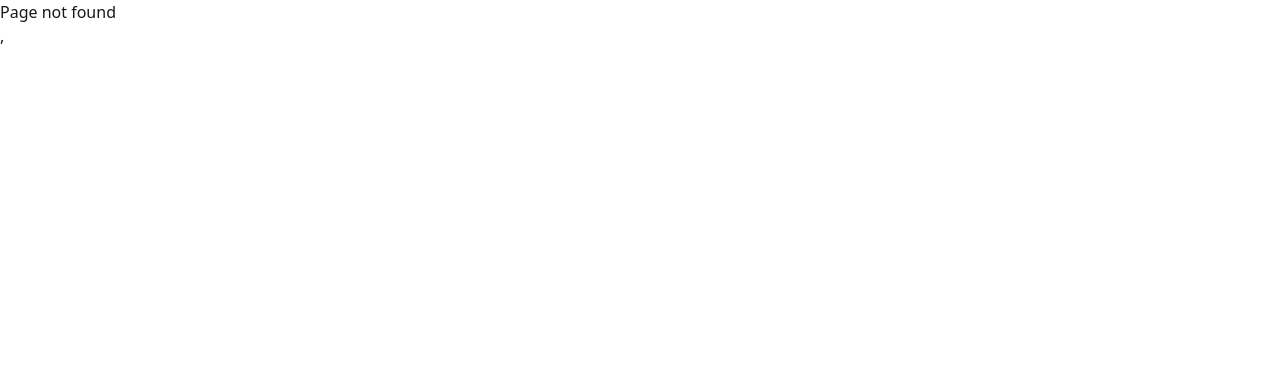
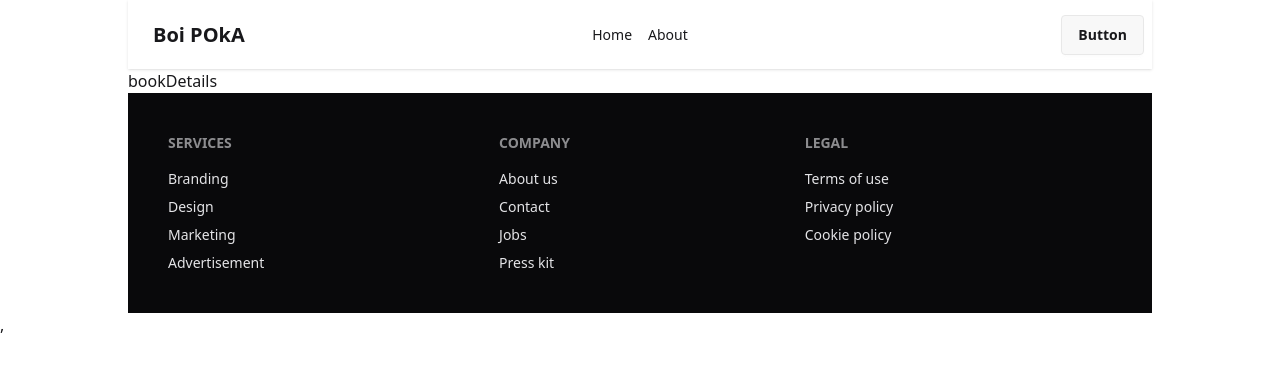
Before and after one commit to aysha3f/boi-poka, a React (Vite) app: page /bookDetails/1 in a window 1280 px wide. Before the commit this address had no page. Shown: the top 372 px of the page. Built offline with nearby package versions, Linux system fonts and the light colour scheme.

Commit message:
Implement dynamic routes

```diff
--- a/src/Routes/Routes.jsx
+++ b/src/Routes/Routes.jsx
@@ -4,6 +4,8 @@
 import Root from '../pages/Root/Root';
 import ErrorPage from '../pages/ErrorPage/ErrorPage';
 import Home from '../pages/Home/Home';
+import About from '../pages/About/About';
+import BookDetails from '../pages/BookDetails/BookDetails';
 
 
 
@@ -19,6 +21,14 @@
       loader:()=>fetch('https://raw.githubusercontent.com/ProgrammingHero1/B11-boi-poka-Book-Vibe-Resources/refs/heads/main/data/booksData.json').then(res=>res.json()),
       path:"/",
     Component:Home,
+    },
+    {
+      path:'/about',
+      Component:About
+    },
+    {
+      path:'/bookDetails/:id',
+      Component: BookDetails
     }
   ]
   },
--- a/src/components/Header/Navbar.jsx
+++ b/src/components/Header/Navbar.jsx
@@ -1,9 +1,10 @@
 import React from 'react';
+import { Link, Links } from 'react-router';
 
 const Navbar = () => {
     const links=<>
-    <li className='m-2'>Home</li>
-    <li className='m-2'>About</li>
+ <Link to='/'> <li className='m-2'>Home</li></Link>
+    <Link to='/about'><li className='m-2'>About</li></Link>
     </>
 
     return (
--- /dev/null
+++ b/src/pages/About/About.jsx
@@ -0,0 +1,11 @@
+import React from 'react';
+
+const About = () => {
+    return (
+        <div>
+            <h1>About</h1>
+        </div>
+    );
+};
+
+export default About;
--- a/src/pages/Book/Book.jsx
+++ b/src/pages/Book/Book.jsx
@@ -1,31 +1,47 @@
 import React, { use } from 'react';
+import { BsListNested } from 'react-icons/bs';
 import { FaStarHalfAlt } from "react-icons/fa";
+import { Link } from 'react-router';
 
 const Book = ({singleBook}) => {
 //  const data = use (bookPromise);
 //  console.log(data)
 
-const {bookName,author, image,rating,category}=singleBook
+const {bookName,author,bookId, image,rating,category,tags,
+yearOfPublishing,
+publisher}=singleBook
 
     return (
-      <div className="card bg-base-100 w-full shadow-sm border p-6">
+<Link to={`/bookDetails/${bookId}`}>
+      <div className="card bg-base-100 w-full shadow-sm border p-6 shadow">
   <figure className='p-4 bg-gray-100 w-2/3 mx-auto'>
     <img
     className='h-[166px]'
       src={image} />
   </figure>
   <div className="card-body">
+    <div className='flex justify-center gap-10'>
+      {
+        tags.map(tag =><button>{tag}</button>)
+      }
+    </div>
     <h2 className="card-title">
       {bookName}
-      <div className="badge badge-secondary">NEW</div>
+      <div className="badge badge-secondary">{
+yearOfPublishing}</div>
     </h2>
-    <p>A card component has a figure, a body part, and inside body there are title and actions parts</p>
+    <p>Book by: {publisher}</p>
+
+    <div className='border-t-1 border-dashed'>
+
+    </div>
     <div className="card-actions justify-end">
       <div className="badge badge-outline">{category}</div>
       <div className="badge badge-outline">{rating} <FaStarHalfAlt /></div>
     </div>
   </div>
 </div>
+</Link>
     );
 };
 
--- /dev/null
+++ b/src/pages/BookDetails/BookDetails.jsx
@@ -0,0 +1,11 @@
+import React from 'react';
+
+const BookDetails = () => {
+    return (
+        <div>
+            <h1>bookDetails</h1>
+        </div>
+    );
+};
+
+export default BookDetails;
--- a/src/pages/Home/Home.jsx
+++ b/src/pages/Home/Home.jsx
@@ -7,7 +7,7 @@
 
 const Home = () => {
    const data = useLoaderData();
-//    console.log("data"+data);
+    console.log(data);
     return (
         <div>
            <Banner></Banner>
```
